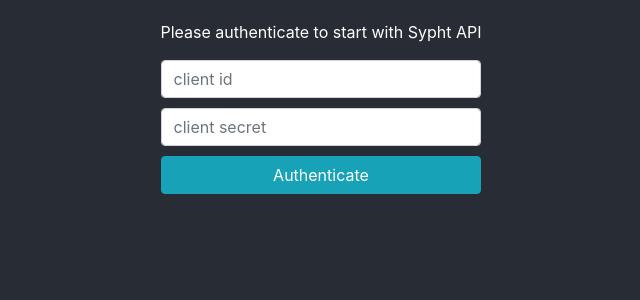
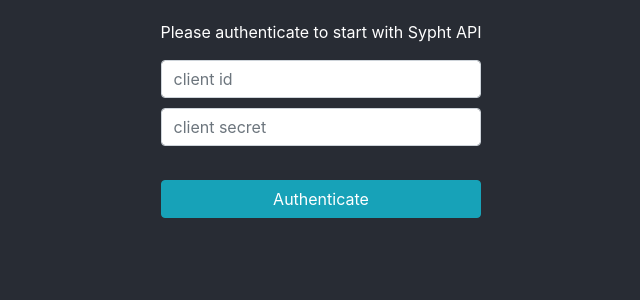
Before and after one commit to dmitrygboyko/sypht-frontend-client, a React (Create React App) app in the folder frontend/: page / in a window 1280 px wide. Shown: the top 300 px of the page, without its empty margins (319-959 px from the left). Built offline with nearby package versions, Linux system fonts and the light colour scheme.

Commit message:
Add loader to Authenticate control

```diff
--- a/frontend/src/actionTypes/index.js
+++ b/frontend/src/actionTypes/index.js
@@ -7,3 +7,4 @@
 export const FILE_UPLOADED = 'FILE_UPLOADED';
 export const FILE_UPLOAD_ERROR = 'FILE_UPLOAD_ERROR';
 export const SENDING_FILE_REQUEST = 'SENDING_FILE_REQUEST';
+export const SENDING_AUTH_REQUEST = 'SENDING_AUTH_REQUEST';
--- a/frontend/src/actions/index.js
+++ b/frontend/src/actions/index.js
@@ -2,6 +2,11 @@
 import * as actionTypes from '../actionTypes'
 
 export const authenticate = (clientId, clientSecret) => async dispatch => {
+  dispatch({
+    type: actionTypes.SENDING_AUTH_REQUEST,
+    payload: true
+  });
+
   const postedData = {
     "clientId": clientId,
     "clientSecret": clientSecret
@@ -39,8 +44,11 @@
 };
 
 export const getFileResults = (fileId, accessToken) => async dispatch => {
-  api.defaults.headers.common = { 'Authorization': `Bearer ${accessToken}` }
-  await api.get(`/results/${fileId}`)
+  await api.get(`/results/${fileId}`, {
+    headers: {
+      'Authorization': `Bearer ${accessToken}`
+    }
+  })
     .then(data => {
       dispatch({
         type: actionTypes.RESULT_RECEIVED,
--- a/frontend/src/components/files/Authenticate.js
+++ b/frontend/src/components/files/Authenticate.js
@@ -1,26 +1,37 @@
 import React from 'react'
+import loader from '../../images/ajax-loader-small.gif'
 
 function Authenticate(props) {
-    var clientId = "";
-    var clientSecret = "";
+    var clientIdRef = React.createRef();
+    var clientSecretRef = React.createRef();
 
     const authenticate = () => {
+        var clientId = clientIdRef.current.value;
+        var clientSecret = clientSecretRef.current.value;
+
         if (!clientId || !clientSecret) {
             return;
         }
 
         props.authenticate(clientId, clientSecret);
-        clientId = "";
-        clientSecret = ""
     }
+
+    var img = props.sendingRequest
+    ? <img src={loader}></img>
+    : <img></img>;
+
+    var errorMessage = props.sendingRequest
+        ? ""
+        : props.errorMessage;
 
     return (
         <div className="authenticate">
             <p>Please authenticate to start with Sypht API</p>
-            <input className="form-control" type="text" placeholder="client id" onChange={(e) => clientId = e.target.value}></input>
-            <input className="form-control" type="text" placeholder="client secret" onChange={(e) => clientSecret = e.target.value}></input>
+            <input className="form-control" type="text" ref={clientIdRef} placeholder="client id"></input>
+            <input className="form-control" type="text" ref={clientSecretRef} placeholder="client secret"></input>
+            <div>{img}</div>
             <button className="btn btn-info" onClick={() => authenticate()}>Authenticate</button>
-            <p className="error">{props.errorMessage}</p>
+            <p className="error">{errorMessage}</p>
         </div>
     );
 }
--- a/frontend/src/components/files/Index.js
+++ b/frontend/src/components/files/Index.js
@@ -67,7 +67,7 @@
         )
     }
     else {
-        return <Authenticate authenticate={props.authenticate} errorMessage={props.auth.errorMessage}></Authenticate>
+        return <Authenticate authenticate={props.authenticate} sendingRequest={props.auth.sendingRequest} errorMessage={props.auth.errorMessage}></Authenticate>
     }
 }
 
--- a/frontend/src/index.js
+++ b/frontend/src/index.js
@@ -11,7 +11,6 @@
 
 store.subscribe(() => {
     localStorage.setItem('accessToken', store.getState().auth.accessToken);
-    localStorage.setItem('expiresAt', store.getState().auth.expiresAt);
 });
 
 ReactDOM.render(
--- a/frontend/src/reducers/index.js
+++ b/frontend/src/reducers/index.js
@@ -4,7 +4,7 @@
 function getAuthState() {
     return {
         accessToken: localStorage.getItem('accessToken'),
-        expiresAt: localStorage.getItem('expiresAt'),
+        sendingRequest: false,
         errorMessage: ""
     }
 }
@@ -18,14 +18,17 @@
 
 const authenticationReducer = (state = getAuthState(), action) => {
     switch (action.type) {
+        case actionTypes.SENDING_AUTH_REQUEST:
+            return Object.assign({}, state, { sendingRequest: true })
         case actionTypes.AUTHENTICATION_RESULT_RECEIVED:
         case actionTypes.CLEAR_AUTH_TOKEN:
             return Object.assign({}, state, {
+                sendingRequest: false,
                 errorMessage: "",
                 accessToken: action.payload
             });
         case actionTypes.AUTHENTICATION_ERROR:
-            return Object.assign({}, state, { errorMessage: action.payload })
+            return Object.assign({}, state, { sendingRequest: false, errorMessage: action.payload })
         default:
             return state;
     }
```
Lines whose indentation alone changed are shown as unchanged.
